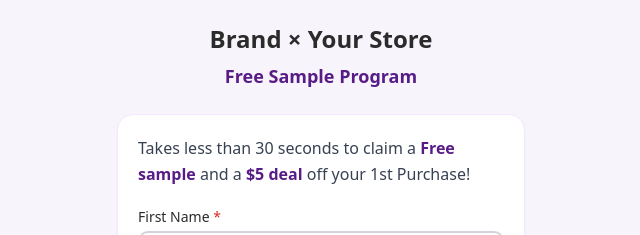
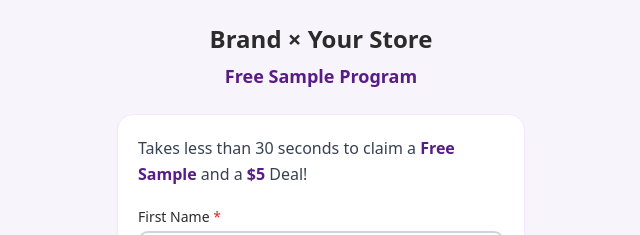
Before and after one commit to VitaDreamz/QRDisplay, a Next.js app: page /sample/1 in a window 1280 px wide. Shown: the top 235 px of the page, without its empty margins (319-959 px from the left). Built offline with nearby package versions, Linux system fonts and the light colour scheme; no server answers; the database is empty.

Commit message:
Simplify promo offer text - remove 'off your 1st Purchase'
- Changed: 'Free sample and a $5 deal off your 1st Purchase!'
- To: 'Free Sample and a $5 Deal!'
- Cleaner, more concise messaging
- Promo offer now stands alone without extra context

```diff
--- a/app/sample/[displayId]/page.tsx
+++ b/app/sample/[displayId]/page.tsx
@@ -137,7 +137,7 @@ export default function SampleRequestPage({ params }: { params: Promise<{ displa
         {/* Card */}
         <div className="bg-white rounded-2xl shadow-sm border border-purple-100 p-5">
           <p className="text-base mb-5 text-gray-700 leading-relaxed">
-            Takes less than 30 seconds to claim a <span className="font-semibold text-purple-900">Free sample</span> and a <span className="font-semibold text-purple-900">{brand?.promoOffer || '$5 deal'}</span> off your 1st Purchase!
+            Takes less than 30 seconds to claim a <span className="font-semibold text-purple-900">Free Sample</span> and a <span className="font-semibold text-purple-900">{brand?.promoOffer || '$5'}</span> Deal!
           </p>
 
           {/* Form */}
```
